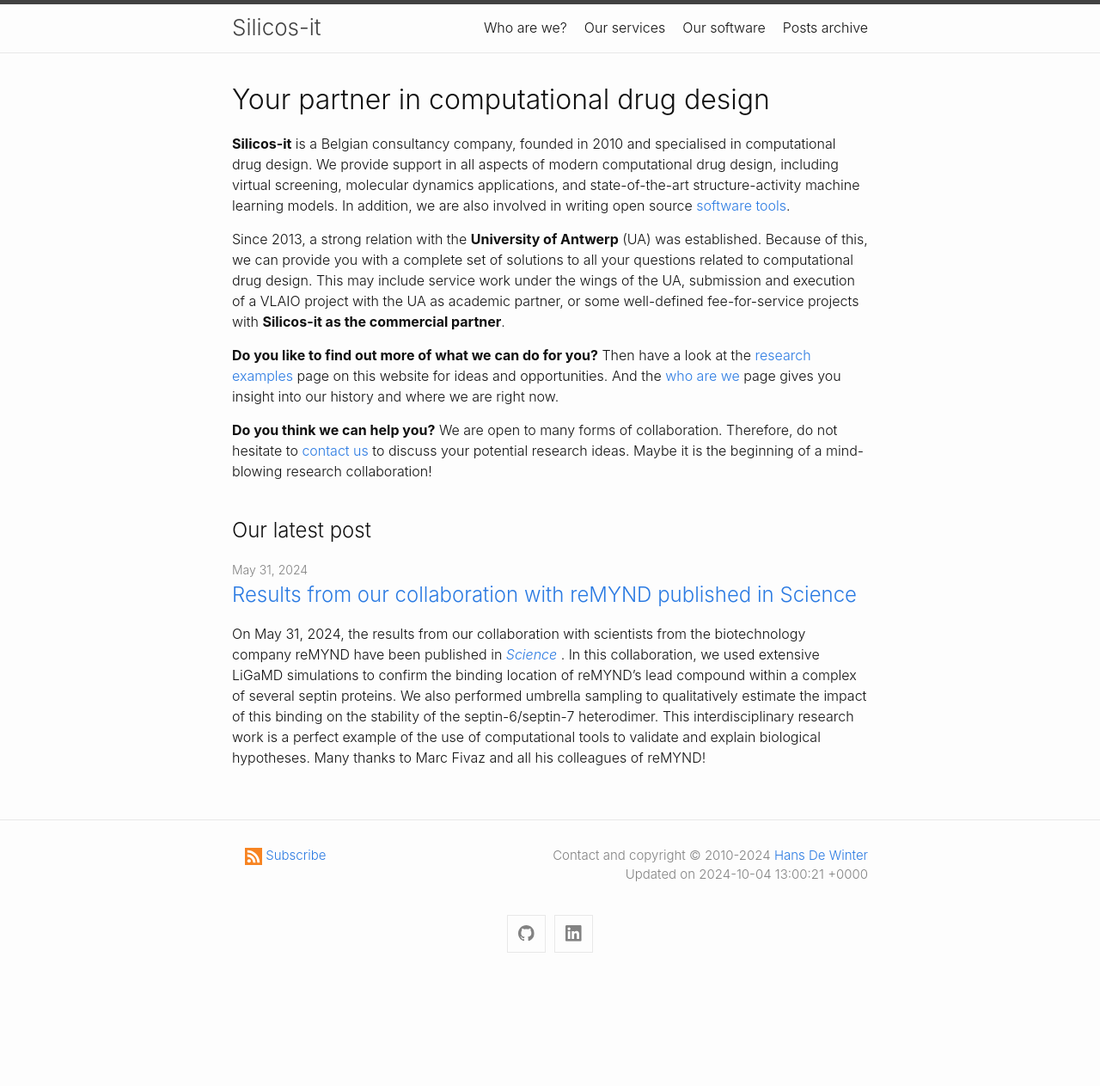
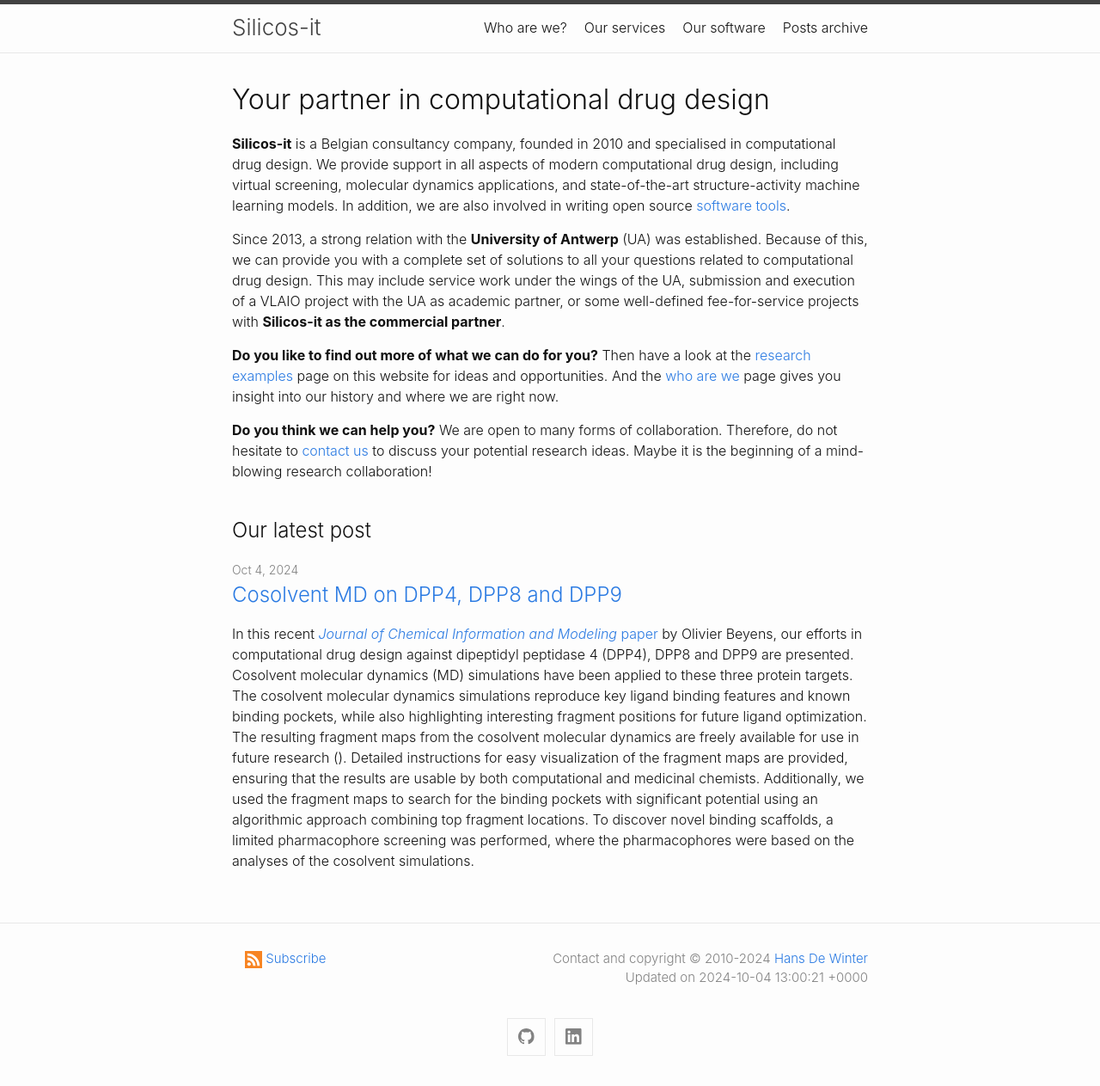
Before and after one commit to silicos-it/silicos-it.github.io, a Jekyll site: the page built from index.md, in a window 1280 px wide. Shown: the whole page at 86% size. Built offline with Jekyll 4.4.1, drawn with Linux system fonts in a browser that asks for light colours; before the commit the page ends 1143 px from its top, so only the background shows below that.

Commit message:
Added cosolvent paper

```diff
--- /dev/null
+++ b/_posts/2024-10-04-cosolvent-dpp-paper.md
@@ -0,0 +1,7 @@
+---
+layout: article
+title: "Cosolvent MD on DPP4, DPP8 and DPP9"
+categories: papers
+---
+
+In this recent <a href="/assets/papers/ob-cosolvent-dpp.dpf" download><i>Journal of Chemical Information and Modeling</i> paper</a> by Olivier Beyens, our efforts in computational drug design against dipeptidyl peptidase 4 (DPP4), DPP8 and DPP9 are presented. Cosolvent molecular dynamics (MD) simulations have been applied to these three protein targets. The cosolvent molecular dynamics simulations reproduce key ligand binding features and known binding pockets, while also highlighting interesting fragment positions for future ligand optimization. The resulting fragment maps from the cosolvent molecular dynamics are freely available for use in future research (<a href="https://github.com/UAMC-Olivier/DPP489_cosolvent_MD/"></a>). Detailed instructions for easy visualization of the fragment maps are provided, ensuring that the results are usable by both computational and medicinal chemists. Additionally, we used the fragment maps to search for the binding pockets with significant potential using an algorithmic approach combining top fragment locations. To discover novel binding scaffolds, a limited pharmacophore screening was performed, where the pharmacophores were based on the analyses of the cosolvent simulations.
```
Also changed, not shown: _posts/2024-05-31-science-paper.md (+1 -1 lines), 1 other file.
